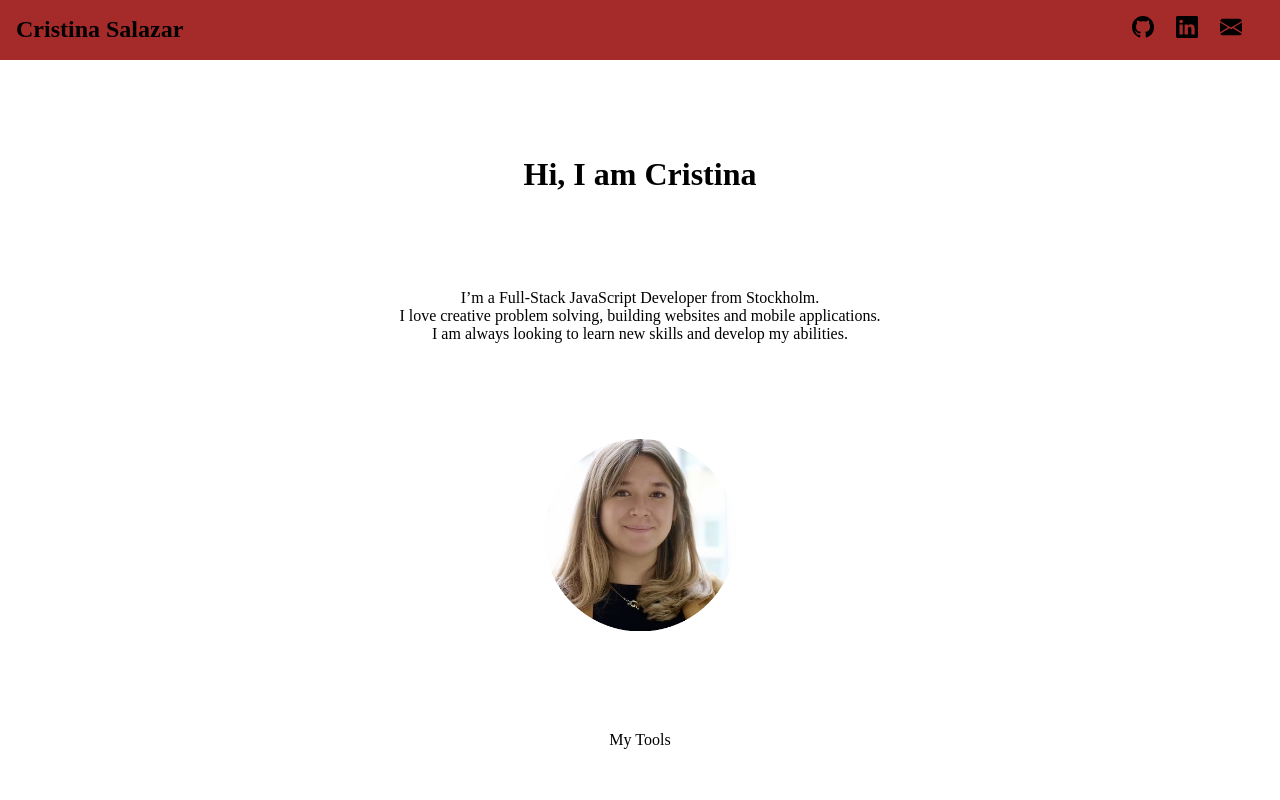
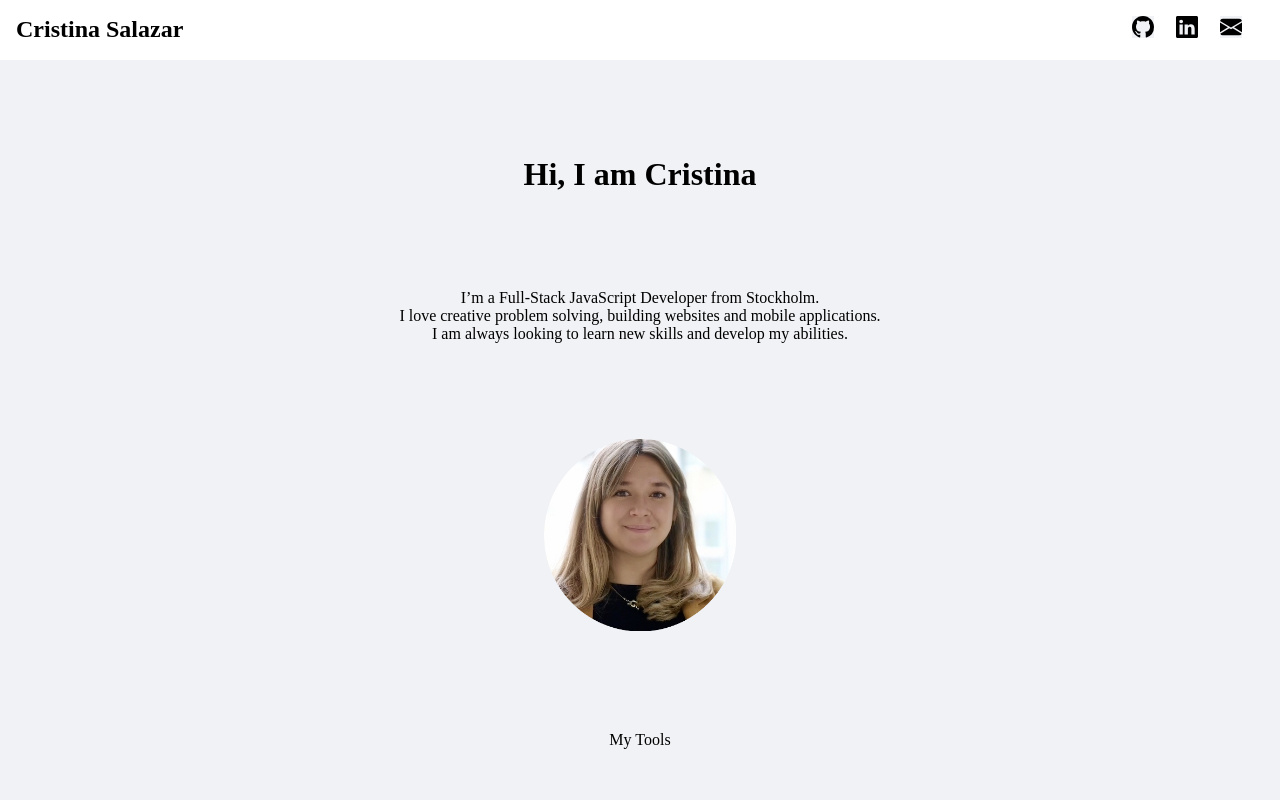
Before and after one commit to a-poco/portfolio, a React (Create React App) app: page / in a window 1280 px wide. Shown: the top 800 px of the page. Built offline with nearby package versions, Linux system fonts and the light colour scheme; the HTML template or start-up script is replaced by a standard one.

Commit message:
backround color to page

```diff
--- a/src/components/Navbar/Navbar.css
+++ b/src/components/Navbar/Navbar.css
@@ -1,16 +1,22 @@
 .navbar{
-    background-color: brown;
+    background-color: white;
     display: flex;
     flex-direction: row;
     justify-content: space-between;
     padding: 1em;
 }
 
+.navbar__title{
+ background-color: white;
+}
+
 .navbar__icones{
     display: flex;
     font-size: 22px;
+    background-color: white;
 }
 
 .navbar__icone{
-    margin-right: 1em;
+    padding-right: 1em;
+    background-color: white;
 }
--- a/src/index.css
+++ b/src/index.css
@@ -1,4 +1,5 @@
 *{
   margin: 0;
   padding: 0;
+  background-color: #f1f2f5;
 }
```
